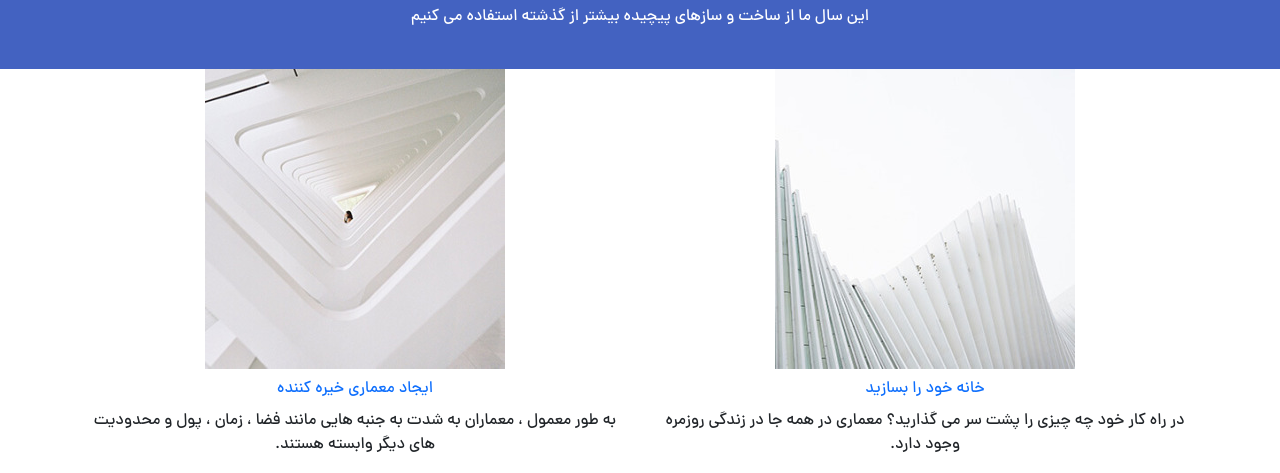
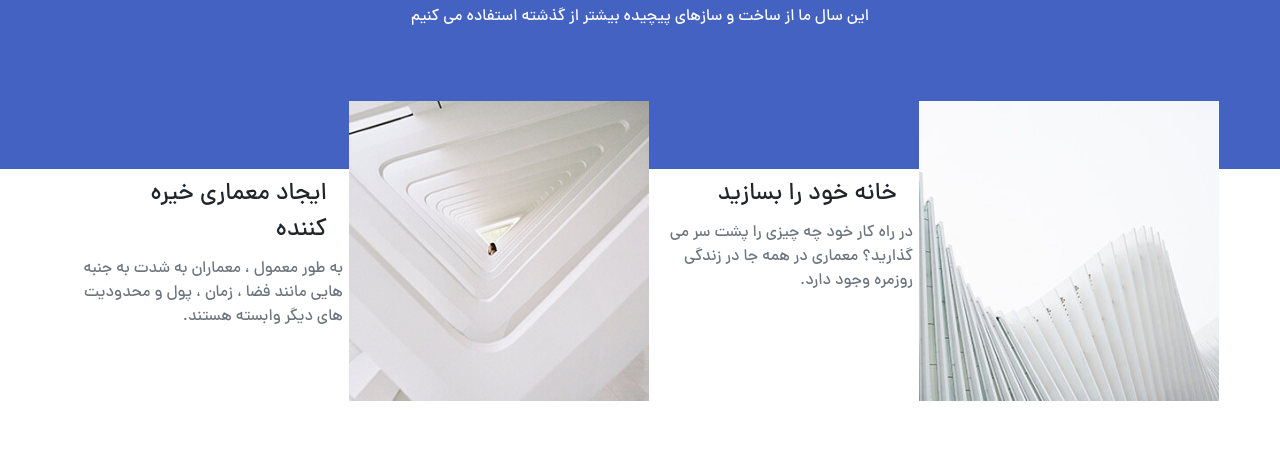
Before and after one commit to mostafa069/project, a plain HTML site: page index.html in a window 1280 px wide. Shown: the part 660-1133 px from the top of the page. After the commit the page ends 1061 px from the top, so only its background shows below. Drawn offline with nearby package versions, Linux system fonts and the light colour scheme.

Commit message:
add to projecct

```diff
--- a/index.html
+++ b/index.html
@@ -59,22 +59,25 @@
   </header>
 <section class="section1">
     <div class="container">
-        <div class="row text-center">
-            <div class="col-md-6">
+        <div class="row text-start">
+            <div class="col-md-3 img">
                 <img src="./fd275e7c37ad4da5a29f8e7a565dff15.w_300,h_300,r_k.jpg" class="img-fulid" alt="#">
-                <a class="nav-link" href="#" target="blank">خانه خود را بسازید</a>
-                <p>در راه کار خود چه چیزی را پشت سر می گذارید؟ معماری در همه جا در زندگی روزمره وجود دارد.</p>
             </div>
-            <div class="col-md-6">
+            <div class="col-md-3">
+                <a class="nav-link text-dark  fs-4" href="#" target="blank">خانه خود را بسازید</a>
+                <p class="text-muted">در راه کار خود چه چیزی را پشت سر می<br> گذارید؟ معماری در همه جا در زندگی <br>روزمره وجود دارد.</p>
+            </div>
+            <div class="col-md-3 img">
                 <img src="./7d7daa6e50b74a27b2a9bdc9800c6dce.w_300,h_300,r_k.jpg" class="img-fulid" alt="#">
-                <a class="nav-link" href="#" target="blank">ایجاد معماری خیره کننده</a>
-                <p>به طور معمول ، معماران به شدت به جنبه هایی مانند فضا ، زمان ، پول و محدودیت های دیگر وابسته هستند.</p>
+               </div>
+                <div class="col-md-3">
 
-
-            </div>
+                    <a class="nav-link text-dark fs-4" href="#" target="blank">ایجاد معماری خیره کننده</a>
+                <p class="text-muted">به طور معمول ، معماران به شدت به جنبه <br>هایی مانند فضا ، زمان ، پول و محدودیت <br>های دیگر وابسته هستند.</p>
+                </div>
         </div>
     </div>
-
+ <div class="row"></div>
 </section>
 
 
--- a/style.css
+++ b/style.css
@@ -29,8 +29,16 @@ li .data i {
 }
 .h-1 {
     background-color:rgb(67, 98, 193);
-    height: 200px;
+    height: 300px;
     color: white;
     text-align: center;
     padding-top: 3rem;
 }
+.img {
+    position: relative;
+}
+.img img {
+    position: absolute;
+    top: -68px;
+    left: -6px;
+}
```
